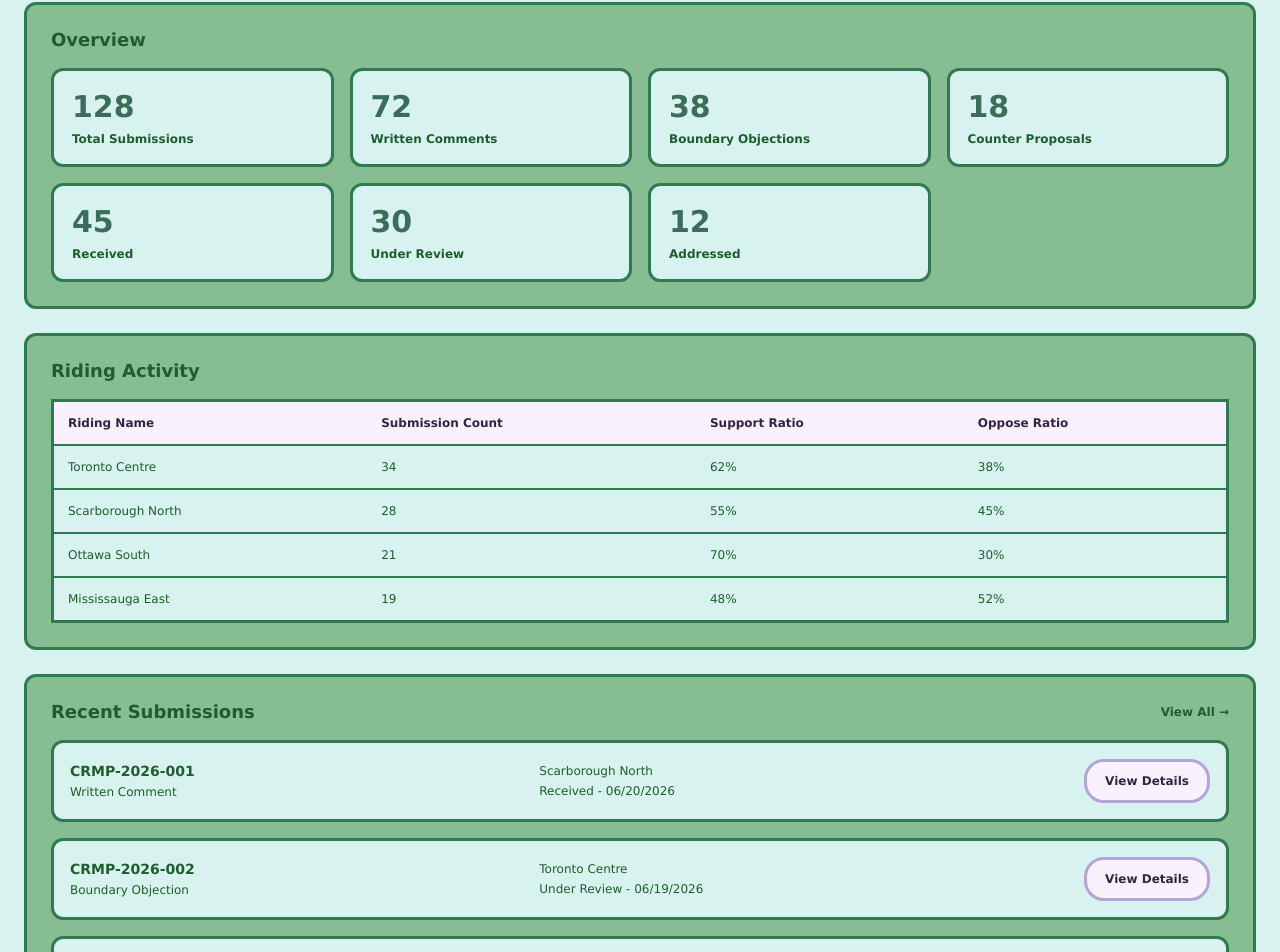
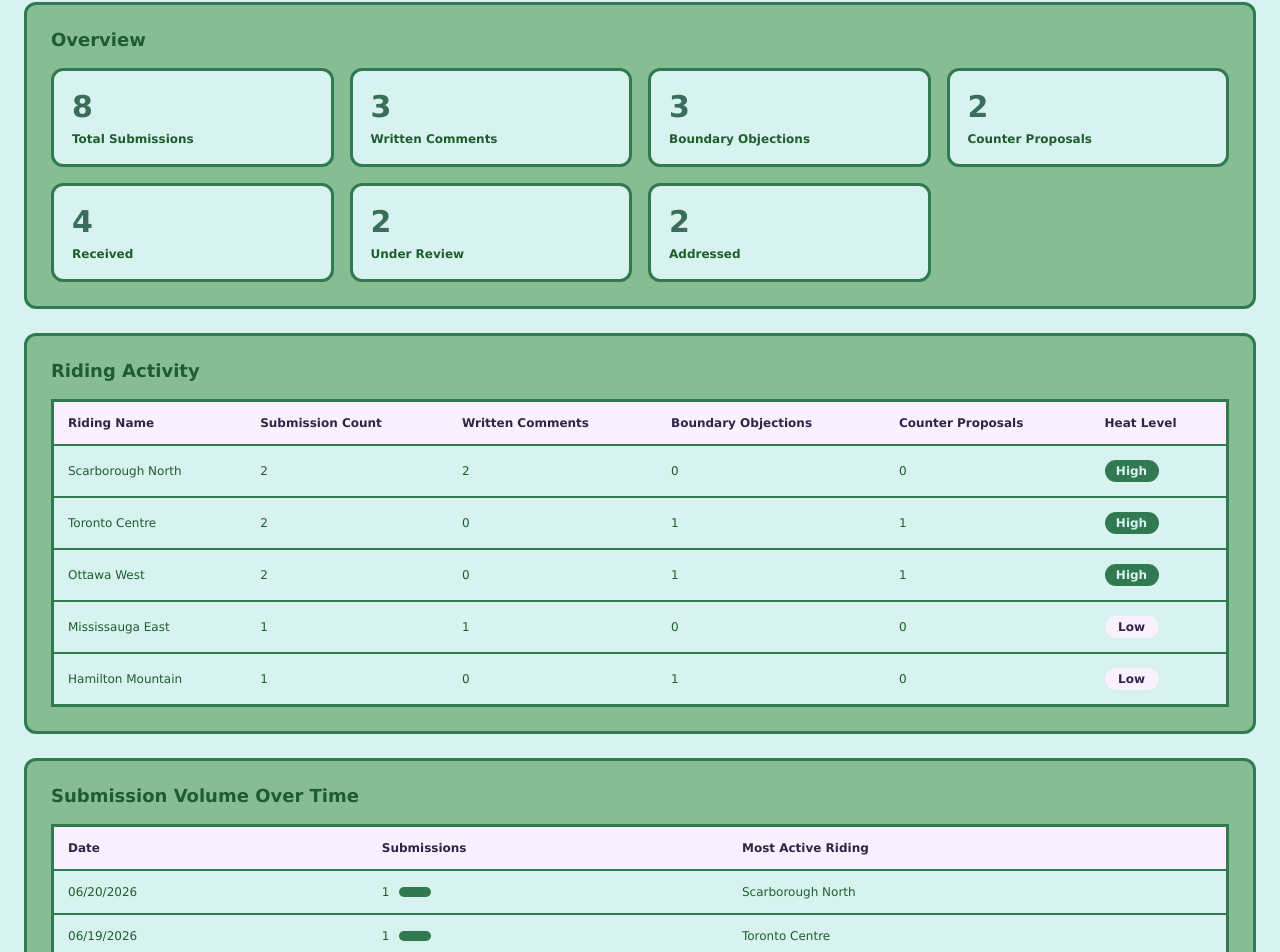
Before and after one commit to UTSC-CSCC01-Software-Engineering-I/course-project-make-no-mistakes, a React (Vite) app in the folder client/: page /commissioner-dashboard in a window 1280 px wide. Shown: the part 211-1163 px from the top of the page. Built offline with nearby package versions, Linux system fonts and the light colour scheme; no server answers.

Commit message:
Add calculated commissioner dashboard statistics

```diff
--- a/client/src/pages/CommissionerDashboardPage.css
+++ b/client/src/pages/CommissionerDashboardPage.css
@@ -142,6 +142,40 @@
     font-weight: 500;
 }
 
+.dashboardHeatBadge {
+    display: inline-flex;
+    align-items: center;
+    justify-content: center;
+    min-width: 54px;
+    border-radius: 12px;
+    padding: 4px 10px;
+    font-weight: 700;
+}
+
+.heatHigh {
+    background-color: #317a51;
+    color: #d8f3ef;
+}
+
+.heatLow {
+    background-color: #faf1ff;
+    color: #332445;
+}
+
+.dashboardVolumeCell {
+    display: flex;
+    align-items: center;
+    gap: 10px;
+}
+
+.dashboardVolumeBar {
+    display: inline-block;
+    height: 10px;
+    max-width: 160px;
+    border-radius: 999px;
+    background-color: #317a51;
+}
+
 .dashboardSubmissionsTable tr:last-child td {
     border-bottom: none;
 }
--- a/client/src/pages/CommissionerDashboardPage.jsx
+++ b/client/src/pages/CommissionerDashboardPage.jsx
@@ -1,37 +1,6 @@
 import './CommissionerDashboardPage.css'
 
-const overviewItems = [
-  {
-    label: 'Total Submissions',
-    value: 128,
-  },
-  {
-    label: 'Written Comments',
-    value: 72,
-  },
-  {
-    label: 'Boundary Objections',
-    value: 38,
-  },
-  {
-    label: 'Counter Proposals',
-    value: 18,
-  },
-  {
-    label: 'Received',
-    value: 45,
-  },
-  {
-    label: 'Under Review',
-    value: 30,
-  },
-  {
-    label: 'Addressed',
-    value: 12,
-  },
-]
-
-const recentSubmissions = [
+const commissionerSubmissions = [
   {
     referenceNumber: 'CRMP-2026-001',
     submissionType: 'Written Comment',
@@ -67,34 +36,139 @@ const recentSubmissions = [
     status: 'Under Review',
     date: '06/16/2026',
   },
+  {
+    referenceNumber: 'CRMP-2026-006',
+    submissionType: 'Counter Proposal',
+    riding: 'Toronto Centre',
+    status: 'Received',
+    date: '06/15/2026',
+  },
+  {
+    referenceNumber: 'CRMP-2026-007',
+    submissionType: 'Written Comment',
+    riding: 'Scarborough North',
+    status: 'Addressed',
+    date: '06/14/2026',
+  },
+  {
+    referenceNumber: 'CRMP-2026-008',
+    submissionType: 'Boundary Objection',
+    riding: 'Ottawa West',
+    status: 'Received',
+    date: '06/13/2026',
+  },
 ]
 
-const ridingActivity = [
-  {
-    ridingName: 'Toronto Centre',
-    submissionCount: 34,
-    supportRatio: '62%',
-    opposeRatio: '38%',
-  },
-  {
-    ridingName: 'Scarborough North',
-    submissionCount: 28,
-    supportRatio: '55%',
-    opposeRatio: '45%',
-  },
-  {
-    ridingName: 'Ottawa South',
-    submissionCount: 21,
-    supportRatio: '70%',
-    opposeRatio: '30%',
-  },
-  {
-    ridingName: 'Mississauga East',
-    submissionCount: 19,
-    supportRatio: '48%',
-    opposeRatio: '52%',
-  },
+const SUBMISSION_TYPES = [
+  'Written Comment',
+  'Boundary Objection',
+  'Counter Proposal',
 ]
+
+const STATUS_TYPES = ['Received', 'Under Review', 'Addressed']
+
+function getSubmissionDateValue(submission) {
+  const [month, day, year] = submission.date.split('/').map(Number)
+
+  return new Date(year, month - 1, day).getTime()
+}
+
+function countBy(submissions, fieldName, fieldValue) {
+  return submissions.filter((submission) => submission[fieldName] === fieldValue).length
+}
+
+function buildOverviewItems(submissions) {
+  const typeItems = SUBMISSION_TYPES.map((submissionType) => ({
+    label: `${submissionType}s`,
+    value: countBy(submissions, 'submissionType', submissionType),
+  }))
+
+  const statusItems = STATUS_TYPES.map((status) => ({
+    label: status,
+    value: countBy(submissions, 'status', status),
+  }))
+
+  return [
+    {
+      label: 'Total Submissions',
+      value: submissions.length,
+    },
+    ...typeItems,
+    ...statusItems,
+  ]
+}
+
+function buildRidingActivity(submissions) {
+  const activityByRiding = submissions.reduce((activityMap, submission) => {
+    const existingActivity = activityMap[submission.riding] || {
+      ridingName: submission.riding,
+      submissionCount: 0,
+      writtenComments: 0,
+      boundaryObjections: 0,
+      counterProposals: 0,
+    }
+
+    existingActivity.submissionCount += 1
+
+    if (submission.submissionType === 'Written Comment') {
+      existingActivity.writtenComments += 1
+    } else if (submission.submissionType === 'Boundary Objection') {
+      existingActivity.boundaryObjections += 1
+    } else if (submission.submissionType === 'Counter Proposal') {
+      existingActivity.counterProposals += 1
+    }
+
+    return {
+      ...activityMap,
+      [submission.riding]: existingActivity,
+    }
+  }, {})
+
+  return Object.values(activityByRiding)
+    .map((ridingActivity) => ({
+      ...ridingActivity,
+      heatLevel: ridingActivity.submissionCount >= 2 ? 'High' : 'Low',
+    }))
+    .sort((a, b) => b.submissionCount - a.submissionCount)
+}
+
+function buildSubmissionVolume(submissions) {
+  const volumeByDate = submissions.reduce((volumeMap, submission) => {
+    const existingVolume = volumeMap[submission.date] || {
+      date: submission.date,
+      submissionCount: 0,
+      ridingCounts: {},
+    }
+
+    existingVolume.submissionCount += 1
+    existingVolume.ridingCounts[submission.riding] =
+      (existingVolume.ridingCounts[submission.riding] || 0) + 1
+
+    return {
+      ...volumeMap,
+      [submission.date]: existingVolume,
+    }
+  }, {})
+
+  return Object.values(volumeByDate)
+    .map((volume) => {
+      const mostActiveRiding = Object.entries(volume.ridingCounts)
+        .sort((a, b) => b[1] - a[1])[0][0]
+
+      return {
+        date: volume.date,
+        submissionCount: volume.submissionCount,
+        mostActiveRiding,
+      }
+    })
+    .sort((a, b) => getSubmissionDateValue(b) - getSubmissionDateValue(a))
+}
+
+function getRecentSubmissions(submissions) {
+  return [...submissions]
+    .sort((a, b) => getSubmissionDateValue(b) - getSubmissionDateValue(a))
+    .slice(0, 5)
+}
 
 function StatisticCard({ label, value }) {
   return (
@@ -106,6 +180,11 @@ function StatisticCard({ label, value }) {
 }
 
 function CommissionerDashboardPage() {
+  const overviewItems = buildOverviewItems(commissionerSubmissions)
+  const ridingActivity = buildRidingActivity(commissionerSubmissions)
+  const submissionVolume = buildSubmissionVolume(commissionerSubmissions)
+  const recentSubmissions = getRecentSubmissions(commissionerSubmissions)
+
   return (
     <main className="commissionerDashboardPage">
       <header className="commissionerDashboardHeader">
@@ -115,6 +194,7 @@ function CommissionerDashboardPage() {
       <nav className="dashboardInternalNav" aria-label="Dashboard sections">
         <a href="#overview">Overview</a>
         <a href="#activity">Activity</a>
+        <a href="#volume">Volume</a>
         <a href="#submissions">Submissions</a>
         <a href="#actions">Actions</a>
       </nav>
@@ -140,8 +220,10 @@ function CommissionerDashboardPage() {
               <tr>
                 <th>Riding Name</th>
                 <th>Submission Count</th>
-                <th>Support Ratio</th>
-                <th>Oppose Ratio</th>
+                <th>Written Comments</th>
+                <th>Boundary Objections</th>
+                <th>Counter Proposals</th>
+                <th>Heat Level</th>
               </tr>
             </thead>
             <tbody>
@@ -149,8 +231,49 @@ function CommissionerDashboardPage() {
                 <tr key={riding.ridingName}>
                   <td>{riding.ridingName}</td>
                   <td>{riding.submissionCount}</td>
-                  <td>{riding.supportRatio}</td>
-                  <td>{riding.opposeRatio}</td>
+                  <td>{riding.writtenComments}</td>
+                  <td>{riding.boundaryObjections}</td>
+                  <td>{riding.counterProposals}</td>
+                  <td>
+                    <span className={`dashboardHeatBadge heat${riding.heatLevel}`}>
+                      {riding.heatLevel}
+                    </span>
+                  </td>
+                </tr>
+              ))}
+            </tbody>
+          </table>
+        </div>
+      </section>
+
+      <section className="dashboardSection" id="volume">
+        <h2>Submission Volume Over Time</h2>
+        <div className="dashboardTableContainer">
+          <table className="dashboardSubmissionsTable">
+            <thead>
+              <tr>
+                <th>Date</th>
+                <th>Submissions</th>
+                <th>Most Active Riding</th>
+              </tr>
+            </thead>
+            <tbody>
+              {submissionVolume.map((volume) => (
+                <tr key={volume.date}>
+                  <td>{volume.date}</td>
+                  <td>
+                    <div className="dashboardVolumeCell">
+                      <span>{volume.submissionCount}</span>
+                      <span
+                        className="dashboardVolumeBar"
+                        style={{
+                          width: `${Math.max(volume.submissionCount * 32, 32)}px`,
+                        }}
+                        aria-hidden="true"
+                      />
+                    </div>
+                  </td>
+                  <td>{volume.mostActiveRiding}</td>
                 </tr>
               ))}
             </tbody>
```
Also changed, not shown: 2 other files (tests, documents, lock files or other folders).
